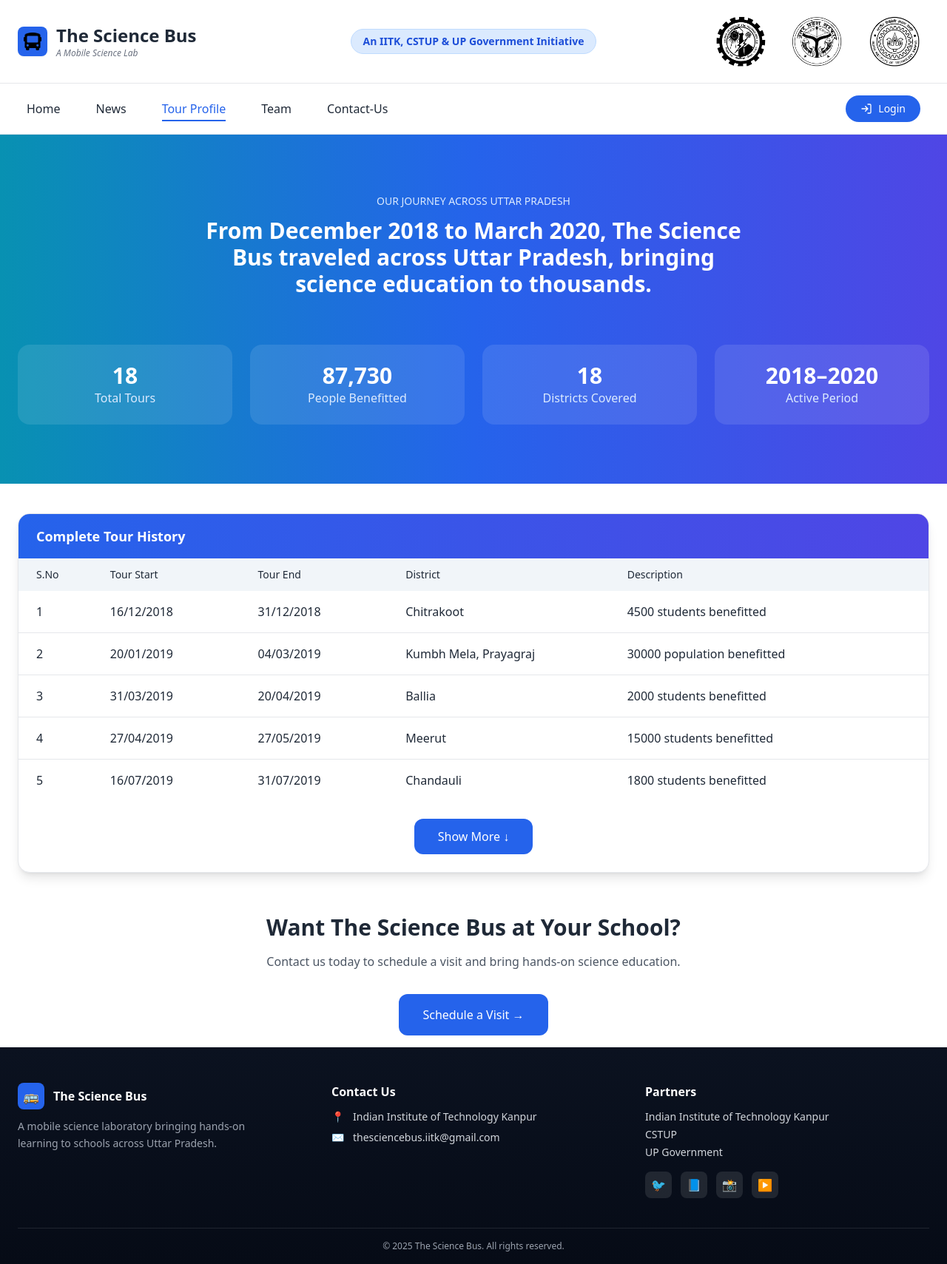
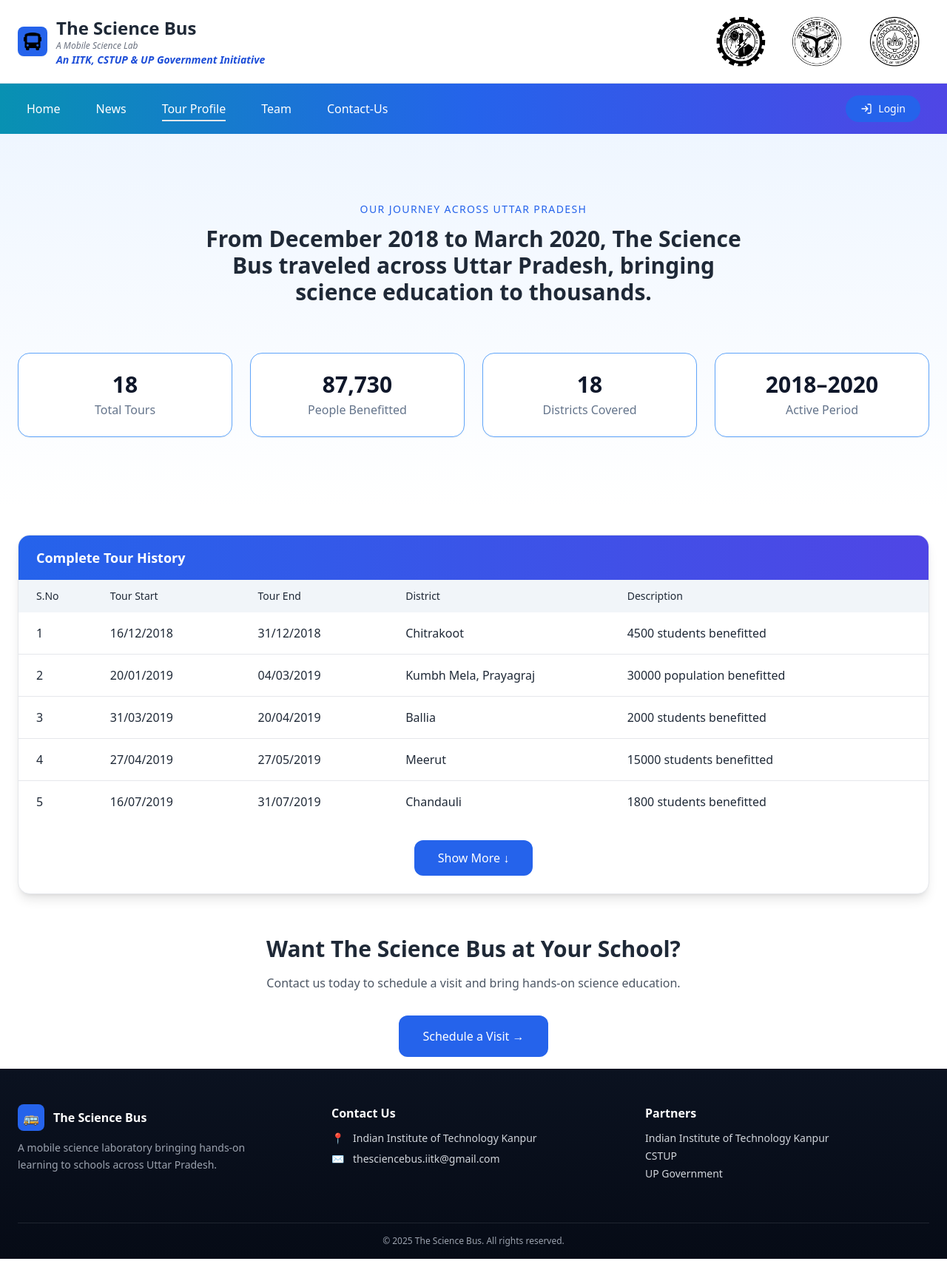
Before and after one commit to KrishlayP/ScienceBus, a PHP site: page /tour-profile.php in a window 1280 px wide. Shown: the whole page at 74% size. Run offline with PHP 8.4, Linux system fonts and the light colour scheme; some libraries are stand-ins or nearby versions.

Commit message:
colorChange

```diff
--- a/includes/footer.php
+++ b/includes/footer.php
@@ -49,12 +49,12 @@
         </ul>
 
         <!-- Social Icons -->
-        <div class="flex gap-3">
+        <!-- <div class="flex gap-3">
           <a href="#" class="w-9 h-9 rounded-lg bg-white/10 flex items-center justify-center hover:bg-blue-500 transition">🐦</a>
           <a href="#" class="w-9 h-9 rounded-lg bg-white/10 flex items-center justify-center hover:bg-blue-500 transition">📘</a>
           <a href="#" class="w-9 h-9 rounded-lg bg-white/10 flex items-center justify-center hover:bg-blue-500 transition">📸</a>
           <a href="#" class="w-9 h-9 rounded-lg bg-white/10 flex items-center justify-center hover:bg-blue-500 transition">▶️</a>
-        </div>
+        </div> -->
       </div>
 
     </div>
--- a/includes/header.php
+++ b/includes/header.php
@@ -47,13 +47,16 @@ $currentPage = basename($_SERVER['PHP_SELF']);
         <p class="hidden md:block text-xs text-gray-500 font-medium italic">
           A Mobile Science Lab
         </p>
+        <span class="inline-block  text-blue-700  text-[3px] md:text-sm font-semibold italic">
+            An IITK, CSTUP & UP Government Initiative
+        </span>
       </div>
     </div>
 
     <div class="text-center">
-        <span class="inline-block bg-blue-100 text-blue-700 px-4 py-1.5 rounded-full text-[10px] md:text-sm font-semibold border border-blue-200">
+        <!-- <span class="inline-block bg-blue-100 text-blue-700 px-4 py-1.5 rounded-full text-[10px] md:text-sm font-semibold border border-blue-200">
             An IITK, CSTUP & UP Government Initiative
-        </span>
+        </span> -->
     </div>
 
     <div class="flex justify-end items-center gap-4 md:gap-6">
@@ -78,11 +81,11 @@ $currentPage = basename($_SERVER['PHP_SELF']);
 </nav>
 
 <!-- ===================== NAV MENU ===================== -->
-<nav class="bg-white border-b">
+<nav class="bg-gradient-to-r from-cyan-600 via-blue-600 to-indigo-600">
   <div class="max-w-7xl mx-auto px-9 py-4 flex items-center justify-between">
 
     <!-- DESKTOP MENU -->
-    <ul class="hidden md:flex items-center gap-12 font-medium">
+    <ul class="hidden md:flex items-center gap-12 font-medium text-white">
 
       <?php
       $menuItems = [
@@ -95,8 +98,8 @@ $currentPage = basename($_SERVER['PHP_SELF']);
 
       foreach ($menuItems as $label => $link):
         $activeClass = $currentPage === $link
-          ? "text-blue-600 border-b-2 border-blue-600 pb-1"
-          : "hover:text-blue-600";
+          ? "text-grey-600 border-b-2 border-white-600 pb-1"
+          : "hover:text-white-600";
       ?>
         <li>
           <a href="<?= $link ?>" class="<?= $activeClass ?>">
--- a/tour-profile.php
+++ b/tour-profile.php
@@ -1,9 +1,10 @@
 
 <?php include 'includes/header.php'; ?>
 <!-- ================= HERO ================= -->
-<section class="bg-gradient-to-r from-cyan-600 via-blue-600 to-indigo-600">
-  <div class="max-w-7xl mx-auto px-6 py-20 text-center text-white">
-    <p class="text-sm uppercase text-blue-100 mb-3">
+<!-- <section class="bg-gradient-to-r from-cyan-600 via-blue-600 to-indigo-600"> -->
+<section class="bg-gradient-to-b from-blue-50 to-white py-3">
+  <div class="max-w-7xl mx-auto px-6 py-20 text-center ">
+<p class="text-sm uppercase tracking-widest text-blue-600 mb-3 font-medium">
       Our Journey Across Uttar Pradesh
     </p>
     <h1 class="text-2xl md:text-3xl font-semibold max-w-3xl mx-auto">
@@ -12,22 +13,37 @@
     </h1>
 
     <div class="mt-16 grid gap-6 sm:grid-cols-2 lg:grid-cols-4">
-      <div class="bg-white/10 rounded-2xl p-6">
-        <p class="text-3xl font-bold">18</p>
-        <p class="text-blue-100">Total Tours</p>
-      </div>
-      <div class="bg-white/10 rounded-2xl p-6">
-        <p class="text-3xl font-bold">87,730</p>
-        <p class="text-blue-100">People Benefitted</p>
-      </div>
-      <div class="bg-white/10 rounded-2xl p-6">
-        <p class="text-3xl font-bold">18</p>
-        <p class="text-blue-100">Districts Covered</p>
-      </div>
-      <div class="bg-white/10 rounded-2xl p-6">
-        <p class="text-3xl font-bold">2018–2020</p>
-        <p class="text-blue-100">Active Period</p>
-      </div>
+
+  <div class="bg-white rounded-2xl p-6
+              border border-blue-400
+              shadow-sm hover:shadow-lg hover:-translate-y-1 transition">
+    <p class="text-3xl font-bold text-slate-900">18</p>
+    <p class="text-slate-500 mt-1">Total Tours</p>
+  </div>
+
+  <div class="bg-white rounded-2xl p-6
+              border border-blue-400
+              shadow-sm hover:shadow-lg hover:-translate-y-1 transition">
+    <p class="text-3xl font-bold text-slate-900">87,730</p>
+    <p class="text-slate-500 mt-1">People Benefitted</p>
+  </div>
+
+  <div class="bg-white rounded-2xl p-6
+              border border-blue-400
+              shadow-sm hover:shadow-lg hover:-translate-y-1 transition">
+    <p class="text-3xl font-bold text-slate-900">18</p>
+    <p class="text-slate-500 mt-1">Districts Covered</p>
+  </div>
+
+  <div class="bg-white rounded-2xl p-6
+              border border-blue-400
+              shadow-sm hover:shadow-lg hover:-translate-y-1 transition">
+    <p class="text-3xl font-bold text-slate-900">2018–2020</p>
+    <p class="text-slate-500 mt-1">Active Period</p>
+  </div>
+
+</div>
+
     </div>
   </div>
 </section>
```
Also changed, not shown: contactUs.php (+14 -1 lines), news.php (+22 -10 lines).
